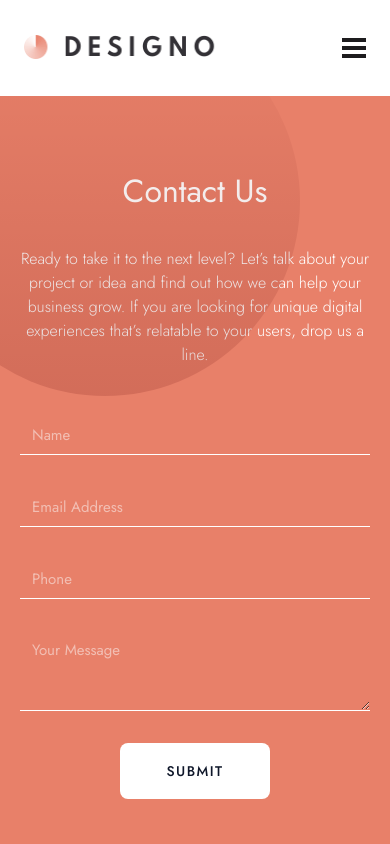
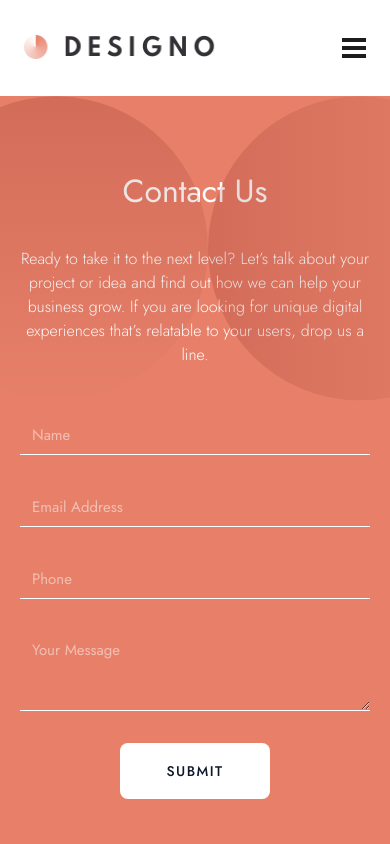
Before and after one commit to ElHuzain/designo-multi-page, a Next.js app: page /contact-us in a window 390 px wide. Shown: the top 844 px of the page. Built offline with nearby package versions, Linux system fonts and the light colour scheme.

Commit message:
style adjustments

```diff
--- a/components/pages/contact-us/components/contactForm.tsx
+++ b/components/pages/contact-us/components/contactForm.tsx
@@ -17,6 +17,7 @@ import {
     FormLabel,
     FormMessage,
 } from "@/components/ui/form"
+import useGetScreenWidth from '@/hooks/useGetScreenWidth';
 
 type errorElementType = {
     condition: any
@@ -33,6 +34,7 @@ const ErrorElement = ({ condition, msg }: errorElementType) => {
 const ContactForm = () => {
 
     const form = useForm();
+    const { screenWidth } = useGetScreenWidth();
 
     const onSubmit = (data: any) => {
         console.log(data)
@@ -42,17 +44,23 @@ const ContactForm = () => {
 
     return (
         <MaxWidthContainer bottomMargin={true} expands={true}>
-            <section className="py-[71px] px-5 overflow-hidden lg:px-[95px] relative sm:px-[58px] bg-primary text-white flex flex-col lg:flex-row gap-12 lg:gap-4 lg:justify-between sm:rounded-[15px]    ">
+            <section className="py-[71px] overflow-hidden lg:px-[95px] relative sm:px-[58px] bg-primary text-white flex flex-col lg:flex-row gap-12 lg:gap-4 lg:justify-between sm:rounded-[15px]    ">
 
-                <img alt='background-decoration' src='/assets/contact/desktop/bg-pattern-hero-desktop.svg' className="absolute top-[-90px] left-[-90px] lg:bottom-0 lg:left-0 lg:w-[57%] object-cover" />
 
-                <div className="text-center max-w-[635px] flex flex-col gap-8 justify-center sm:text-left">
+                {
+                    screenWidth === 'mobile'
+                        ? <img alt='background-decoration' src='/assets/contact/mobile/bg-pattern-hero-contact-mobile.svg' className="absolute w-full top-0" />
+                        : <img alt='background-decoration' src='/assets/contact/desktop/bg-pattern-hero-desktop.svg' className="absolute top-[-90px] left-[-90px] lg:bottom-0 lg:left-0 lg:w-[57%] object-cover" />
+
+                }
+
+                <div className="text-center max-w-[635px] flex flex-col px-5 gap-8 justify-center sm:text-left">
                     <h1 className="text-[32px] sm:text-[48px] font-[400]">Contact Us</h1>
                     <p className="font-[300] max-w-[440px]">{"Ready to take it to the next level? Let’s talk about your project or idea and find out how we can help your business grow. If you are looking for unique digital experiences that’s relatable to your users, drop us a line."}</p>
                 </div>
 
                 <Form {...form}>
-                    <form onSubmit={form.handleSubmit(onSubmit)} className="gap-8 lg:gap-[25px] w-full lg:max-w-[380px] flex flex-col">
+                    <form onSubmit={form.handleSubmit(onSubmit)} className="gap-8 px-5 lg:gap-[25px] w-full lg:max-w-[380px] flex flex-col">
 
                         <FormItem className="relative">
                             <FormControl>
```
Also changed, not shown: public/assets/contact/mobile/bg-pattern-hero-contact-mobile.svg.
